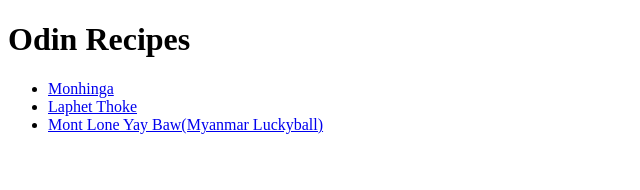
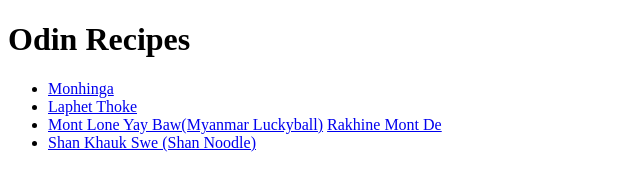
Before and after one commit to koaungzin289-jpg/odin-recipes, a plain HTML site: page index.html in a window 1280 px wide. Shown: the whole page, without its empty margins (0-640 px from the left). Drawn offline with Linux system fonts and the light colour scheme.

Commit message:
link last recipes's page with index.html

```diff
--- a/index.html
+++ b/index.html
@@ -14,6 +14,10 @@
         <a href="recipes/luckyball.html"
           >Mont Lone Yay Baw(Myanmar Luckyball)</a
         >
+        <a href="recipes/rakhinemontdi.html">Rakhine Mont De</a>
+      </li>
+      <li>
+        <a href="recipes/shankahukswe.html">Shan Khauk Swe (Shan Noodle)</a>
       </li>
     </ul>
   </body>
```
